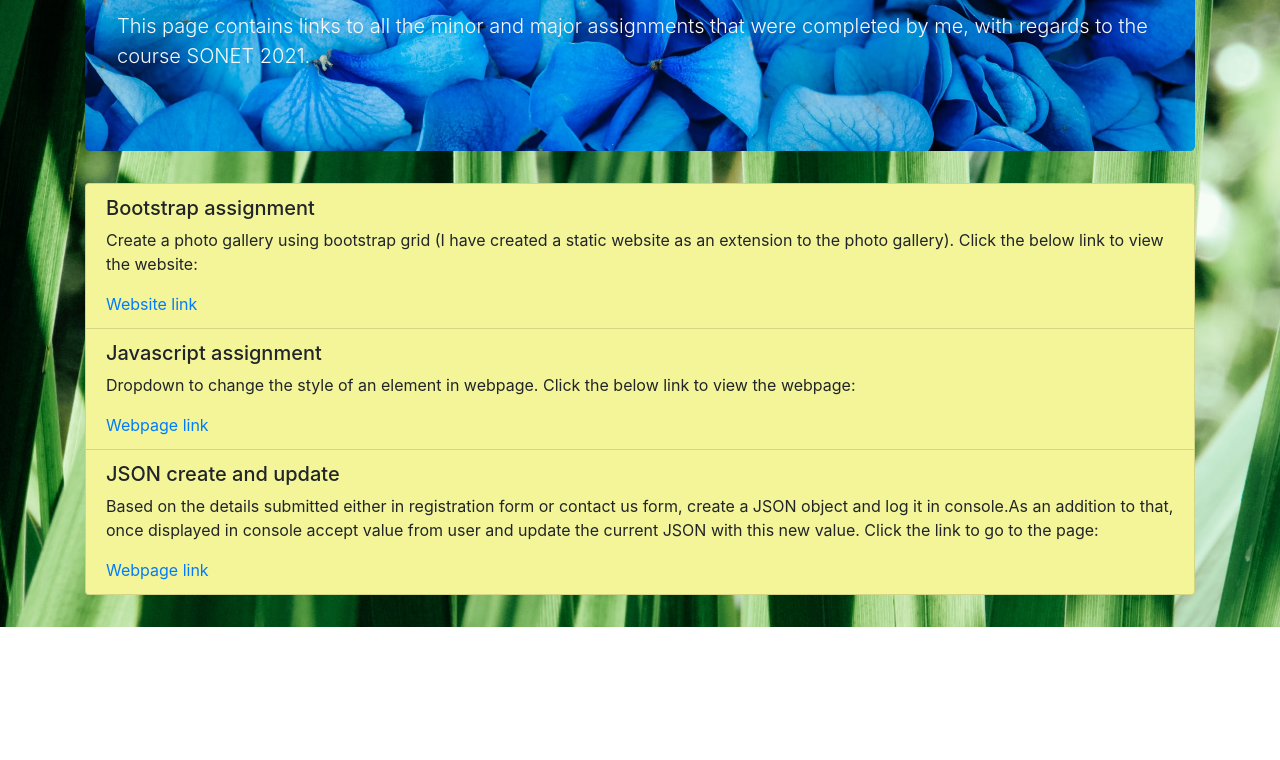
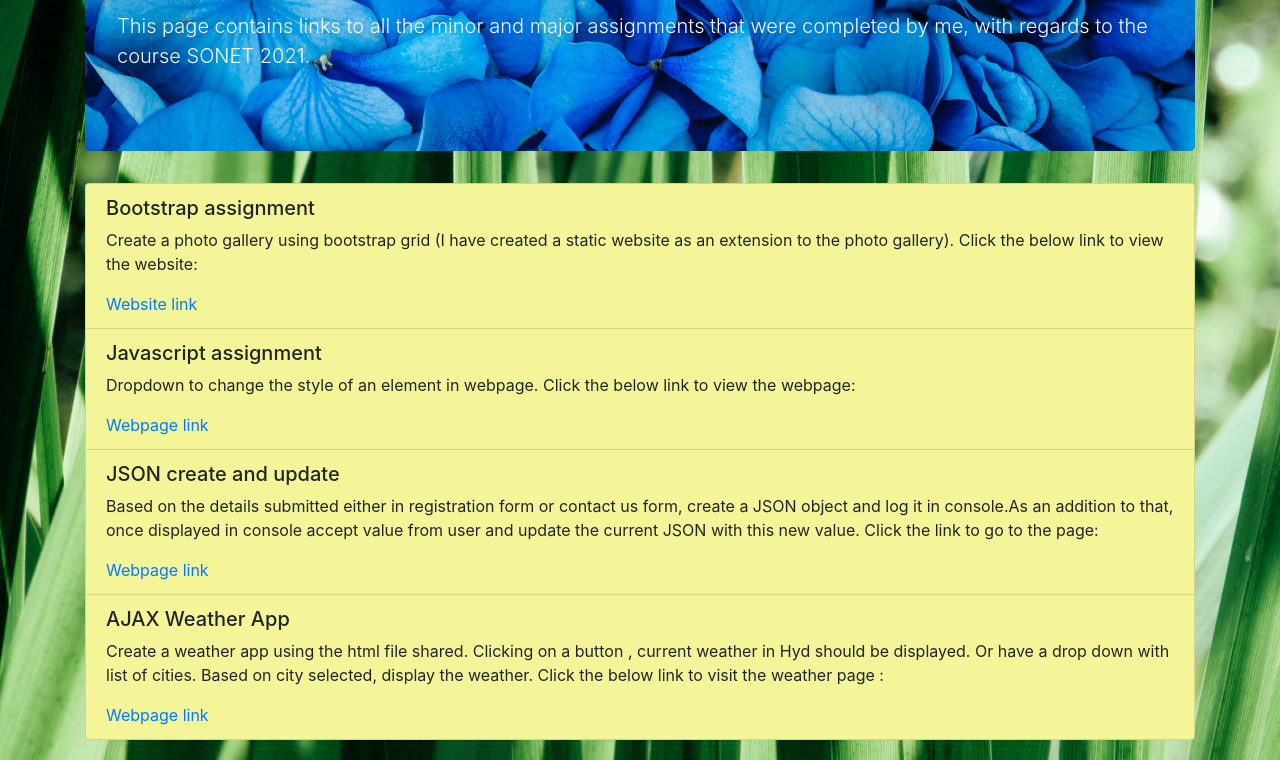
Before and after one commit to Bangaru-Roshna-Pathrudu/SONET2021, a plain HTML site: page index.html in a window 1280 px wide. Shown: the part 173-933 px from the top of the page. Before the commit the page ends 800 px from the top, so only its background shows below. Drawn offline with nearby package versions, Linux system fonts and the light colour scheme.

Commit message:
index.html updated

```diff
--- a/index.html
+++ b/index.html
@@ -52,6 +52,11 @@
                 <p>Based on the details submitted either in registration form or contact us form, create a JSON object and log it in console.As an addition to that, once displayed in console accept value from user and update the current JSON with this new value. Click the link to go to the page:</p>
                 <a href="JSONAssignment.html" target="_blank">Webpage link</a>
             </div>
+            <div class="list-group-item">
+                <h5>AJAX Weather App</h5>
+                <p>Create a weather app using the html file shared. Clicking on a button , current weather in Hyd should be displayed. Or have a drop down with list of cities. Based on city selected, display the weather. Click the below link to visit the weather page :</p>
+                <a href="WeatherApp.html" target="_blank">Webpage link</a>
+            </div>
         </div>
     </div>
     <script src="https://code.jquery.com/jquery-3.5.1.slim.min.js" integrity="sha384-DfXdz2htPH0lsSSs5nCTpuj/zy4C+OGpamoFVy38MVBnE+IbbVYUew+OrCXaRkfj" crossorigin="anonymous"></script>
```
